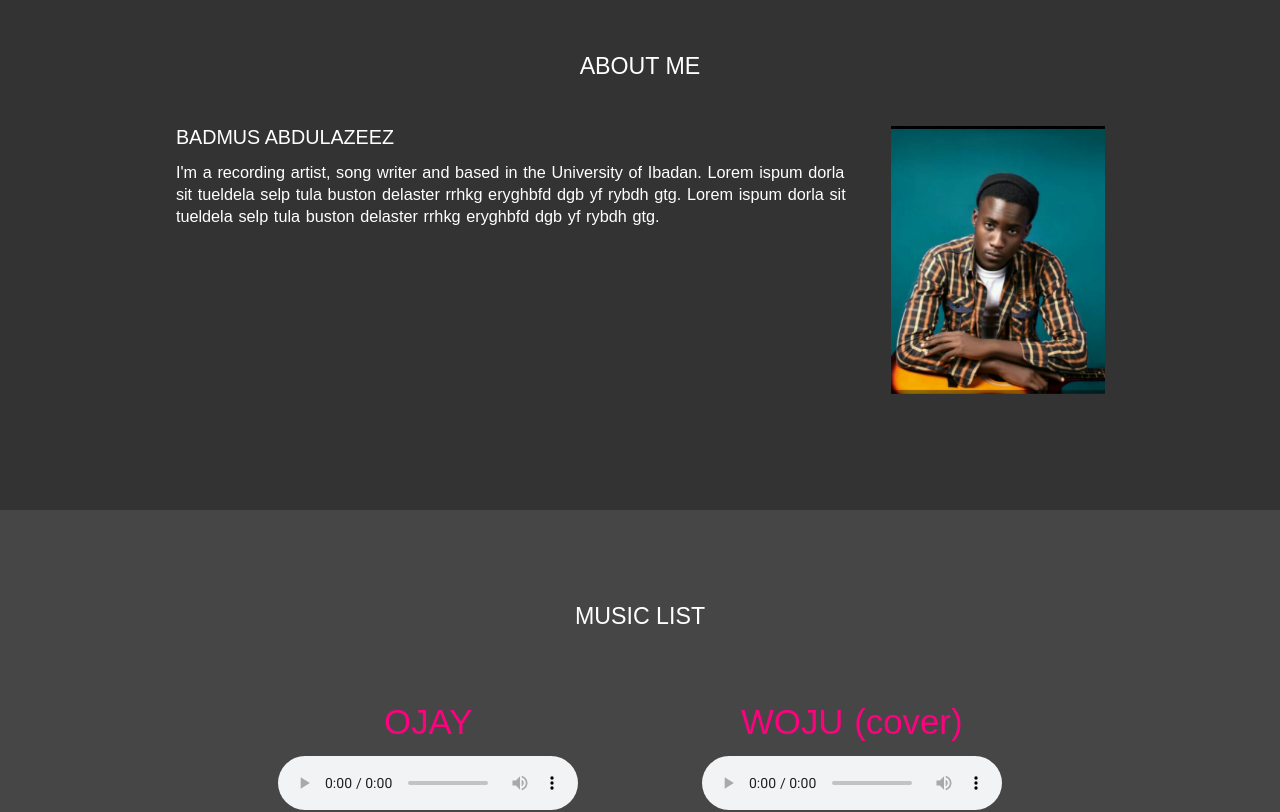
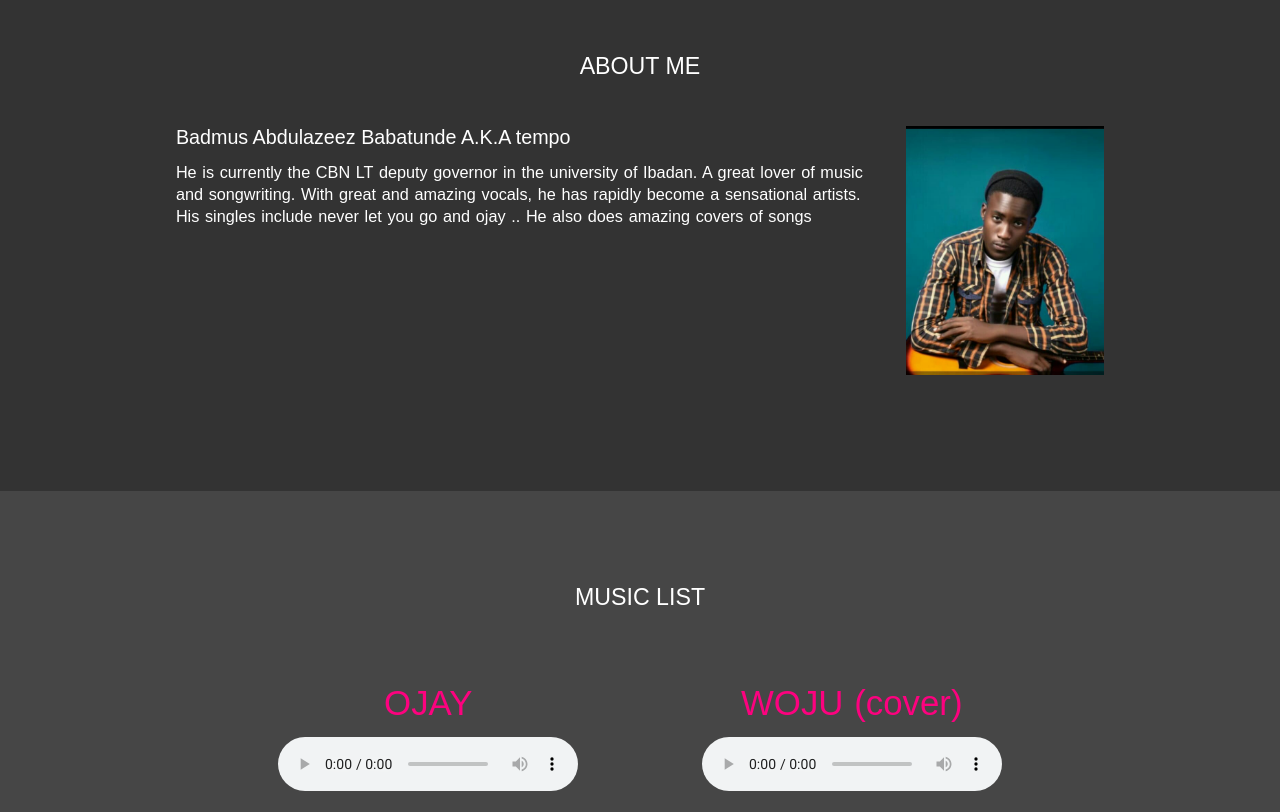
Before and after one commit to ashrofdev/tempo, a React (Create React App) app: page / in a window 1280 px wide. Shown: the part 840-1652 px from the top of the page. Built offline with nearby package versions, Linux system fonts and the light colour scheme.

Commit message:
deploying

```diff
--- a/src/components/AboutMe/About.js
+++ b/src/components/AboutMe/About.js
@@ -11,14 +11,15 @@ const About = () => {
                 <div className="seb_content">
                     <Slide bottom duration={500}>
                         <div className="text">
-                            <h3>BADMUS ABDULAZEEZ</h3>
+                            <h3>Badmus Abdulazeez Babatunde A.K.A tempo </h3>
                             <p>
-                            I'm a recording artist,
-                            song writer and based in the University of Ibadan.
-                            Lorem ispum dorla sit tueldela selp tula buston delaster
-                            rrhkg eryghbfd dgb yf rybdh gtg.
-                            Lorem ispum dorla sit tueldela selp tula buston delaster
-                            rrhkg eryghbfd dgb yf rybdh gtg.
+                            He is currently
+                             the CBN  LT deputy governor in the university of Ibadan.
+                              A great lover of  music
+                             and songwriting. With great and amazing vocals,
+                              he has rapidly become a sensational artists.
+                              His singles include  never let you go and ojay ..
+                              He also does amazing covers of songs
                             </p>
 
                         </div>
--- a/src/components/Footer/Footer.js
+++ b/src/components/Footer/Footer.js
@@ -5,7 +5,7 @@ const Footer = () => {
     return (
         <div className="section footer">
             <div className="section_content">
-
+                <h1>TEMPO BRAND</h1>
                 <p className="copy">&copy; All rights reserved by ashrofdev</p>
             </div>
         </div>
```
Also changed, not shown: 12 other files (tests, documents, lock files or other folders).
